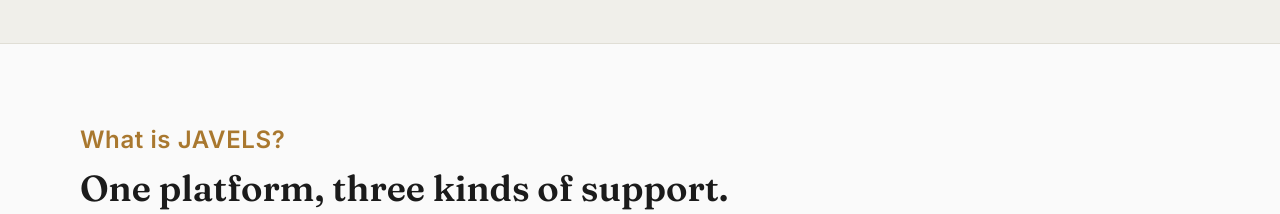
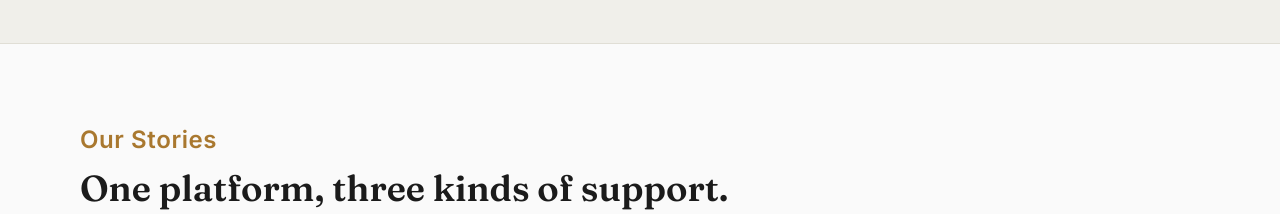
Before and after one commit to technicpro2010-lab/Afghanyouth, a React (Vite) app: page / in a window 1280 px wide. Shown: the part 1000-1214 px from the top of the page. Built offline with nearby package versions, Linux system fonts and the light colour scheme.

Commit message:
change to mystories

```diff
--- a/src/components/Explore.jsx
+++ b/src/components/Explore.jsx
@@ -29,7 +29,7 @@
   return (
     <section id="OurStories" className="section">
       <div className="section-inner">
-        <span className="eyebrow">What is JAVELS?</span>
+        <span className="eyebrow"> Our Stories</span>
         <h2 className="mb-8">One platform, three kinds of support.</h2>
         <div className="grid gap-6 sm:grid-cols-2 lg:grid-cols-4">
           {cards.map((c) => (
```
